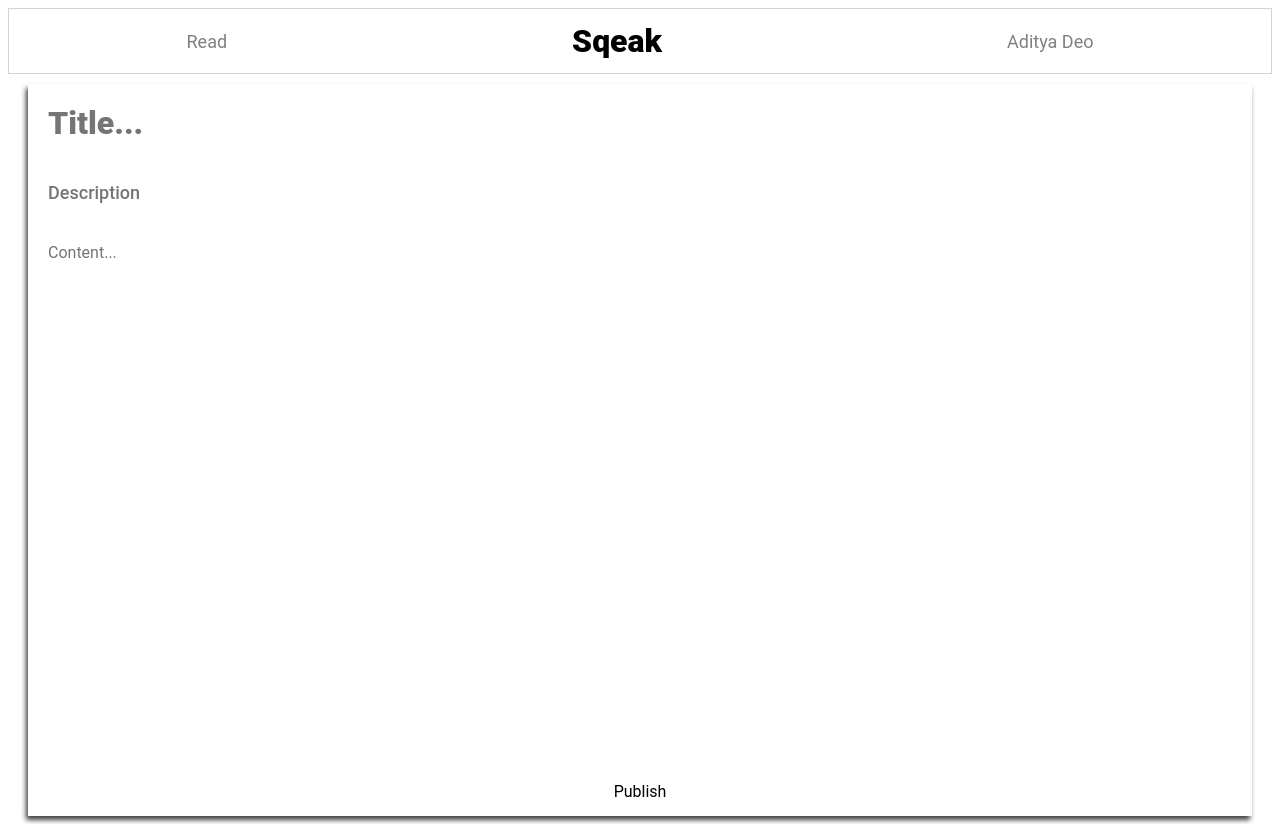
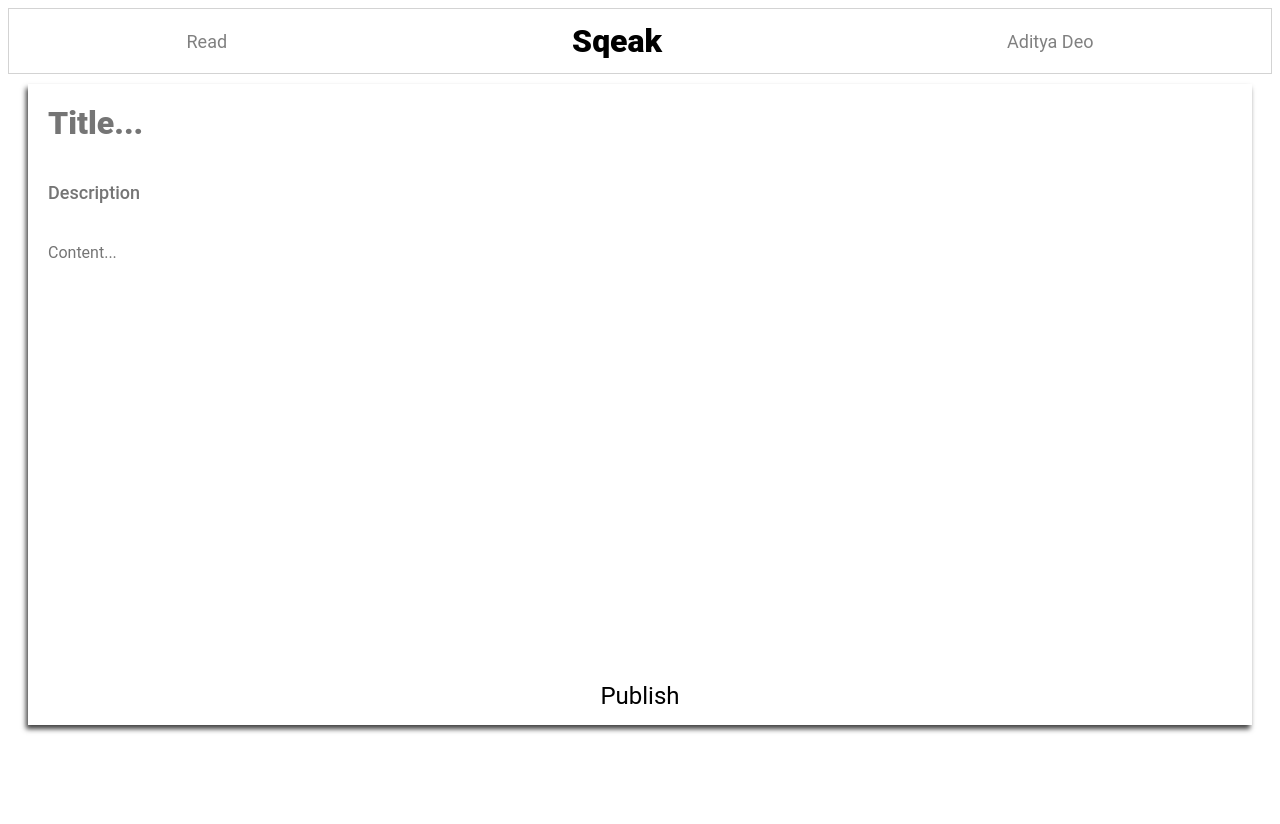
Before and after one commit to aditya-deo/sqeak-frontend, a React (Create React App) app: page /write in a window 1280 px wide. After the commit the page ends 800 px from the top, so only its background shows below. Built offline with nearby package versions, Linux system fonts and the light colour scheme.

Commit message:
change styles

```diff
--- a/src/Components/Write.css
+++ b/src/Components/Write.css
@@ -25,7 +25,7 @@ textarea:focus {
 
 .textArea_content {
   width: 95%;
-  height: 500px;
+  height: 400px;
   margin: 8px 0;
   padding: 12px 20px;
   border: none;
@@ -51,7 +51,7 @@ textarea:focus {
   text-align: center;
   text-decoration: none;
   display: inline-block;
-  font-size: 16px;
+  font-size: x-large;
   width: 100%;
   cursor: pointer;
 }
```
